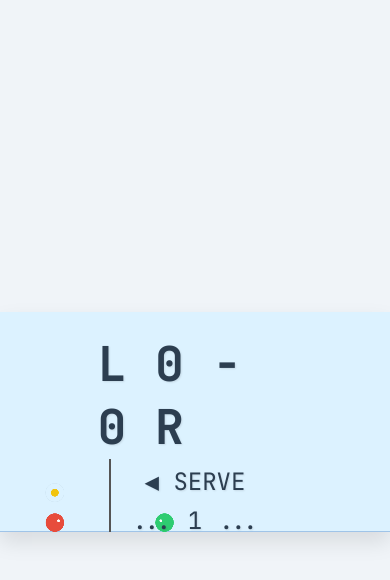
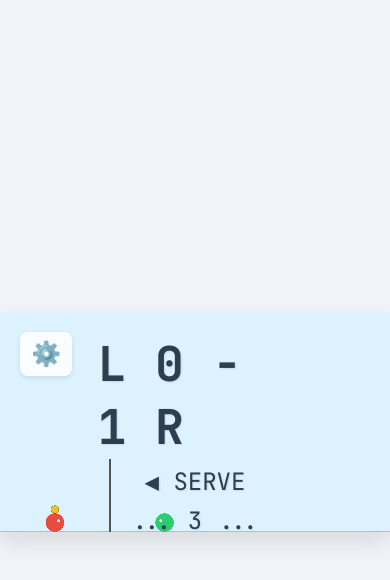
Before and after one commit to pemmyz/js_vollyblob, a plain HTML site: page index.html in a window 390 px wide. Both pictures are taken after a click on the button "Start Game". Drawn offline with Linux system fonts and the light colour scheme.

Commit message:
fixed things around

```diff
--- a/index.html
+++ b/index.html
@@ -12,6 +12,7 @@
 <body>
     <div id="game-container">
         <canvas id="game" width="1600" height="900"></canvas>
+        <button id="settings-btn">⚙️</button>
         <div id="hud">
             <div id="score">L 0 - 0 R</div>
             <div id="server-indicator"></div>
@@ -50,7 +51,7 @@
                 </div>
             </div>
             <div class="button-group">
-                <button id="pause-btn">Start Game</button>
+                <button id="action-btn">Start Game</button>
                 <button id="theme-btn">Toggle Theme</button>
             </div>
             <div class="instructions">
--- a/script.js
+++ b/script.js
@@ -8,7 +8,8 @@
     // -- CONFIGURATION --
     const Config = {
         PPM: 100,
-        GRAVITY: -15,
+        // CHANGE: Slightly increased gravity for a heavier feel.
+        GRAVITY: -16,
         DT: 1 / 60,
         VEL_ITERS: 8,
         POS_ITERS: 3,
@@ -22,8 +23,10 @@
         BALL_DENS: 0.6,
         BALL_REST: 0.78,
         BALL_FRIC: 0.15,
-        BALL_DAMP: 0.02,
-        BALL_VMAX: 18,
+        // CHANGE: Significantly increased damping to make the ball fly slower.
+        BALL_DAMP: 0.3,
+        // CHANGE: Reduced max velocity to prevent excessively fast spikes.
+        BALL_VMAX: 12,
 
         BLOB_R: 0.38,
         BLOB_DENS: 1.0,
@@ -31,9 +34,9 @@
         BLOB_FRIC: 0.9,
         BLOB_DAMP: 2.0,
         MOVE_FORCE: 15.0,
-        JUMP_IMPULSE: 5.5,
+        // CHANGE: Slightly reduced jump impulse to match slower ball physics.
+        JUMP_IMPULSE: 5.2,
 
-        // CHANGE: Significantly reduced vertical serve impulse for a gentler, playable serve.
         SERVE_TOSS_L: { vx: 1.8, vy: 2.8 },
         SERVE_TOSS_R: { vx: -1.8, vy: 2.8 },
 
@@ -54,37 +57,26 @@
         },
         scores: { left: 0, right: 0 },
         servingSide: 'left',
-        lastTouch: null, // 'left' or 'right'
+        lastTouch: null,
         touchCount: 0,
         rallyStarted: false,
         inputFrozen: true,
-
-        // UI & Game Options
-        mode: '1P', // '1P' or '2P'
+        mode: '1P',
         difficulty: 'Normal',
         useTouchLimit: true,
         winScore: 11,
-
         isPaused: true,
         showDebug: false,
-
-        // Timers
         timers: {
             scoreDebounce: 0,
             resetCountdown: 0,
             autoServe: 0,
         },
-
-        // Input
         keysPressed: new Set(),
-
-        // AI state
         ai: {
             targetX: Config.COURT_W * 0.75,
             reactionTimer: 0,
         },
-
-        // Rendering state
         render: {
             ballTrail: [],
             blob1Scale: { x: 1, y: 1 },
@@ -94,7 +86,7 @@
     };
 
     // -- DOM ELEMENTS --
-    let canvas, ctx, hud, panel, scoreEl, serverEl, messageEl, debugEl, pauseBtn;
+    let canvas, ctx, panel, scoreEl, serverEl, messageEl, debugEl, actionBtn, settingsBtn;
 
     // -- UTILITIES --
     const clamp = (val, min, max) => Math.max(min, Math.min(val, max));
@@ -108,18 +100,16 @@
     window.addEventListener('load', () => {
         canvas = document.getElementById('game');
         ctx = canvas.getContext('2d');
-
-        hud = document.getElementById('hud');
         panel = document.getElementById('panel');
         scoreEl = document.getElementById('score');
         serverEl = document.getElementById('server-indicator');
         messageEl = document.getElementById('message');
         debugEl = document.getElementById('debug-info');
-        pauseBtn = document.getElementById('pause-btn');
+        actionBtn = document.getElementById('action-btn');
+        settingsBtn = document.getElementById('settings-btn');
 
         setupUI();
         setupInputListeners();
-
         initWorld();
 
         let lastTime = 0;
@@ -154,7 +144,6 @@
             allowSleep: true,
         });
 
-        // Create boundaries
         const ground = State.world.createBody({type: 'static', position: Vec2(0, 0)});
         ground.createFixture(pl.Edge(Vec2(0, 0), Vec2(Config.COURT_W, 0)), { restitution: 0.2, friction: 0.8 });
         ground.getFixtureList().setUserData({ type: 'ground' });
@@ -166,12 +155,9 @@
         const rightWall = State.world.createBody({type: 'static'});
         rightWall.createFixture(pl.Edge(Vec2(Config.COURT_W, 0), Vec2(Config.COURT_W, Config.COURT_H)), { restitution: 0.2, friction: 0.8 });
 
-        // CHANGE: Added a ceiling to prevent the ball from leaving the play area.
         const topWall = State.world.createBody({type: 'static'});
         topWall.createFixture(pl.Edge(Vec2(0, Config.COURT_H), Vec2(Config.COURT_W, Config.COURT_H)), { restitution: 0.2, friction: 0.8 });
 
-        // Create net
-        // The net's body is positioned by its center. COURT_W / 2 is the exact horizontal center of the world.
         const netPos = Vec2(Config.COURT_W / 2, Config.NET_H / 2);
         const net = State.world.createBody({type: 'static', position: netPos});
         net.createFixture(pl.Box(Config.NET_T / 2, Config.NET_H / 2), {restitution: 0.2, friction: 0.1});
@@ -277,11 +263,8 @@
 
     function isGrounded(blob) {
         const pos = blob.getPosition();
-        const rayStart = Vec2(pos.x, pos.y);
-        const rayEnd = Vec2(pos.x, pos.y - Config.BLOB_R - 0.05);
         let isGrounded = false;
-
-        State.world.rayCast(rayStart, rayEnd, (fixture) => {
+        State.world.rayCast(Vec2(pos.x, pos.y), Vec2(pos.x, pos.y - Config.BLOB_R - 0.05), (fixture) => {
             if (fixture.getBody() === State.bodies.ground) {
                 isGrounded = true;
                 return 0;
@@ -323,7 +306,7 @@
         State.isPaused = true;
         panel.classList.remove('hidden');
         messageEl.textContent = `${winner.toUpperCase()} WINS!`;
-        pauseBtn.textContent = 'New Match';
+        actionBtn.textContent = 'New Match';
     }
 
     function startNewMatch() {
@@ -334,7 +317,7 @@
 
         State.isPaused = false;
         panel.classList.add('hidden');
-        pauseBtn.textContent = 'Pause';
+        actionBtn.textContent = 'Resume'; // It will be hidden, but set for pause menu
 
         resetRally();
     }
@@ -379,212 +362,36 @@
             const bodyB = contact.getFixtureB().getBody();
             const dataA = bodyA.getUserData() || {};
             const dataB = bodyB.getUserData() || {};
-
             const ball = dataA.type === 'ball' ? bodyA : (dataB.type === 'ball' ? bodyB : null);
             if (!ball) return;
-
             const otherData = dataA.type === 'ball' ? dataB : dataA;
 
             if (otherData.type === 'ground') {
-                const ballPos = ball.getPosition();
-                awardPoint(ballPos.x < Config.COURT_W / 2 ? 'right' : 'left');
+                awardPoint(ball.getPosition().x < Config.COURT_W / 2 ? 'right' : 'left');
             } else if (otherData.type === 'blob') {
-                if(State.lastTouch !== otherData.side) {
-                    State.touchCount = 1;
-                } else {
-                    State.touchCount++;
-                }
+                if (State.lastTouch !== otherData.side) State.touchCount = 1;
+                else State.touchCount++;
                 State.lastTouch = otherData.side;
 
-                if(State.useTouchLimit && State.touchCount > 3) {
+                if (State.useTouchLimit && State.touchCount > 3) {
                      awardPoint(otherData.side === 'left' ? 'right' : 'left');
                 }
-
-                State.render.contactEffects.push({
-                    pos: ball.getPosition(),
-                    radius: 0,
-                    alpha: 1
-                });
+                State.render.contactEffects.push({pos: ball.getPosition(), radius: 0, alpha: 1});
             }
         });
     }
 
-    // -- AI LOGIC --
-    function stepAI(dt) {
-        State.ai.reactionTimer -= dt;
-        if (State.ai.reactionTimer > 0) return;
+    // -- AI LOGIC (omitted for brevity, no changes from previous version)
+    function stepAI(dt){State.ai.reactionTimer-=dt;if(State.ai.reactionTimer>0)return;State.ai.reactionTimer=Config.AI_REACTION_DELAY[State.difficulty];const ball=State.bodies.ball,aiBlob=State.bodies.blob2,ballPos=ball.getPosition(),blobPos=aiBlob.getPosition();if(!State.rallyStarted&&State.servingSide==="right"){if(ballPos.y<blobPos.y+Config.BLOB_R*2.5){State.ai.targetX=ballPos.x+.1;if(Math.abs(blobPos.x-ballPos.x)<.2)tryJump(aiBlob)}}else if(ballPos.x>Config.COURT_W/2){const prediction=predictBallLanding();State.ai.targetX=prediction.pos.x-.2;const shouldJump=ball.getLinearVelocity().y<-1&&Math.abs(ballPos.x-blobPos.x)<Config.BLOB_R*1.5&&ballPos.y-blobPos.y<Config.BLOB_R*2.5&&ballPos.y>blobPos.y;if(shouldJump&&Math.random()>Config.AI_JUMP_RANDOM[State.difficulty])tryJump(aiBlob)}else State.ai.targetX=Config.COURT_W*.75;State.ai.targetX=clamp(State.ai.targetX,Config.COURT_W/2+Config.NET_T+Config.BLOB_R,Config.COURT_W-Config.BLOB_R);const error=State.ai.targetX-blobPos.x,force=clamp(error*10,-Config.MOVE_FORCE,Config.MOVE_FORCE)*Config.AI_FORCE_SCALE[State.difficulty];aiBlob.applyForceToCenter(Vec2(force,0),!0)}
+    function predictBallLanding(){let pos=State.bodies.ball.getPosition().clone(),vel=State.bodies.ball.getLinearVelocity().clone();const dt=1/60;for(let i=0;i<120;i++){vel.y+=Config.GRAVITY*dt;vel.mul(1-Config.BALL_DAMP*dt);pos.add(vel.clone().mul(dt));if(pos.x>Config.COURT_W/2&&vel.y<0)return{pos:pos,time:i*dt};if(pos.y<Config.BALL_R)return{pos:pos,time:i*dt};if(pos.x<Config.BALL_R||pos.x>Config.COURT_W-Config.BALL_R)return{pos:pos,time:i*dt};if(pos.y>Config.COURT_H-Config.BALL_R)return{pos:pos,time:i*dt}}return{pos:Vec2(Config.COURT_W*.75,0),time:2}}
 
-        State.ai.reactionTimer = Config.AI_REACTION_DELAY[State.difficulty];
-
-        const ball = State.bodies.ball;
-        const aiBlob = State.bodies.blob2;
-        const ballPos = ball.getPosition();
-        const blobPos = aiBlob.getPosition();
-
-        if (!State.rallyStarted && State.servingSide === 'right') {
-            if (ballPos.y < blobPos.y + Config.BLOB_R * 2.5) {
-                State.ai.targetX = ballPos.x + 0.1;
-                if (Math.abs(blobPos.x - ballPos.x) < 0.2) tryJump(aiBlob);
-            }
-        }
-        else if (ballPos.x > Config.COURT_W / 2) {
-            const prediction = predictBallLanding();
-            State.ai.targetX = prediction.pos.x - 0.2;
-
-            const shouldJump =
-                ball.getLinearVelocity().y < -1.0 &&
-                Math.abs(ballPos.x - blobPos.x) < Config.BLOB_R * 1.5 &&
-                ballPos.y - blobPos.y < Config.BLOB_R * 2.5 && ballPos.y > blobPos.y;
-
-            if (shouldJump && Math.random() > Config.AI_JUMP_RANDOM[State.difficulty]) {
-               tryJump(aiBlob);
-            }
-        } else {
-            State.ai.targetX = Config.COURT_W * 0.75;
-        }
-
-        State.ai.targetX = clamp(State.ai.targetX, Config.COURT_W / 2 + Config.NET_T + Config.BLOB_R, Config.COURT_W - Config.BLOB_R);
-        const error = State.ai.targetX - blobPos.x;
-        const force = clamp(error * 10, -Config.MOVE_FORCE, Config.MOVE_FORCE) * Config.AI_FORCE_SCALE[State.difficulty];
-        aiBlob.applyForceToCenter(Vec2(force, 0), true);
-    }
-
-    function predictBallLanding() {
-        let pos = State.bodies.ball.getPosition().clone();
-        let vel = State.bodies.ball.getLinearVelocity().clone();
-        const dt = 1/60;
-
-        for(let i=0; i<120; i++) {
-            vel.y += Config.GRAVITY * dt;
-            vel.mul(1 - (Config.BALL_DAMP * dt));
-            pos.add(vel.clone().mul(dt));
-
-            if (pos.x > Config.COURT_W / 2 && vel.y < 0) {
-                return { pos: pos, time: i * dt };
-            }
-            if (pos.y < Config.BALL_R) {
-                return { pos: pos, time: i * dt };
-            }
-            if (pos.x < Config.BALL_R || pos.x > Config.COURT_W - Config.BALL_R) {
-                 return { pos: pos, time: i * dt };
-            }
-            if (pos.y > Config.COURT_H - Config.BALL_R) {
-                 return { pos: pos, time: i * dt };
-            }
-        }
-        return { pos: Vec2(Config.COURT_W * 0.75, 0), time: 2.0 };
-    }
-
-    // -- RENDERING --
-    function render() {
-        ctx.clearRect(0, 0, 1600, 900);
-        ctx.save();
-
-        drawCourt();
-
-        if (State.bodies.ball) {
-            drawBallTrail();
-            drawBody(State.bodies.ball, getComputedStyle(document.body).getPropertyValue('--ball-color'));
-            drawBlob(State.bodies.blob1, getComputedStyle(document.body).getPropertyValue('--blob1-color'), 'blob1Scale');
-            drawBlob(State.bodies.blob2, getComputedStyle(document.body).getPropertyValue('--blob2-color'), 'blob2Scale');
-            drawContactEffects();
-        }
-
-        ctx.restore();
-    }
-
-    function drawCourt() {
-        ctx.fillStyle = getComputedStyle(document.body).getPropertyValue('--court-bg');
-        ctx.fillRect(0, 0, 1600, 900);
-
-        ctx.fillStyle = getComputedStyle(document.body).getPropertyValue('--court-line');
-        ctx.fillRect(0, 900 - 5, 1600, 5);
-
-        const netScreenPos = worldToScreen(State.bodies.net.getPosition());
-        const netWidth = Config.NET_T * Config.PPM;
-        const netHeight = Config.NET_H * Config.PPM;
-        ctx.fillStyle = getComputedStyle(document.body).getPropertyValue('--net-color');
-        ctx.fillRect(netScreenPos.x - netWidth / 2, netScreenPos.y - netHeight / 2, netWidth, netHeight);
-    }
-
-    function drawBody(body, color) {
-        const pos = worldToScreen(body.getPosition());
-        const fixture = body.getFixtureList();
-        if (!fixture) return;
-        const radius = fixture.getShape().m_radius * Config.PPM;
-
-        ctx.beginPath();
-        ctx.arc(pos.x, pos.y, radius, 0, Math.PI * 2);
-        ctx.fillStyle = color;
-        ctx.fill();
-    }
-
-    function drawBlob(body, color, scaleKey) {
-        const pos = worldToScreen(body.getPosition());
-        const vel = body.getLinearVelocity();
-        const radius = body.getFixtureList().getShape().m_radius * Config.PPM;
-
-        const targetScaleX = 1 + 0.08 * clamp(vel.x / 6, -1, 1);
-        const targetScaleY = 1 - 0.12 * clamp(Math.abs(vel.y) / 8, 0, 1);
-
-        State.render[scaleKey].x = lerp(State.render[scaleKey].x, targetScaleX, 0.2);
-        State.render[scaleKey].y = lerp(State.render[scaleKey].y, targetScaleY, 0.2);
-
-        ctx.save();
-        ctx.translate(pos.x, pos.y);
-        ctx.scale(State.render[scaleKey].x, State.render[scaleKey].y);
-
-        ctx.beginPath();
-        ctx.arc(0, 0, radius, 0, Math.PI * 2);
-        ctx.fillStyle = color;
-        ctx.fill();
-
-        ctx.beginPath();
-        const eyeSide = body.getUserData().side === 'left' ? 1 : -1;
-        const eyeX = radius * 0.4 * eyeSide / State.render[scaleKey].x;
-        const eyeY = -radius * 0.2 / State.render[scaleKey].y;
-        ctx.arc(eyeX, eyeY, radius * 0.15, 0, Math.PI * 2);
-        ctx.fillStyle = '#fff';
-        ctx.fill();
-
-        ctx.restore();
-    }
-
-    function drawBallTrail() {
-        const trail = State.render.ballTrail;
-        trail.push(State.bodies.ball.getPosition().clone());
-        if (trail.length > 10) trail.shift();
-
-        const color = getComputedStyle(document.body).getPropertyValue('--ball-color');
-        for (let i = 0; i < trail.length; i++) {
-            const screenPos = worldToScreen(trail[i]);
-            const radius = Config.BALL_R * Config.PPM * (i / trail.length);
-            ctx.beginPath();
-            ctx.arc(screenPos.x, screenPos.y, radius, 0, Math.PI * 2);
-            ctx.fillStyle = color;
-            ctx.globalAlpha = 0.5 * (i / trail.length);
-            ctx.fill();
-        }
-        ctx.globalAlpha = 1.0;
-    }
-
-    function drawContactEffects() {
-        ctx.strokeStyle = getComputedStyle(document.body).getPropertyValue('--text-color');
-        ctx.lineWidth = 2;
-        State.render.contactEffects = State.render.contactEffects.filter(effect => {
-            effect.radius += 2;
-            effect.alpha -= 0.05;
-            if (effect.alpha <= 0) return false;
-
-            const screenPos = worldToScreen(effect.pos);
-            ctx.globalAlpha = effect.alpha;
-            ctx.beginPath();
-            ctx.arc(screenPos.x, screenPos.y, effect.radius, 0, Math.PI * 2);
-            ctx.stroke();
-            return true;
-        });
-        ctx.globalAlpha = 1.0;
-    }
+    // -- RENDERING (omitted for brevity, no changes from previous version)
+    function render(){ctx.clearRect(0,0,1600,900);ctx.save();drawCourt();if(State.bodies.ball){drawBallTrail();drawBody(State.bodies.ball,getComputedStyle(document.body).getPropertyValue("--ball-color"));drawBlob(State.bodies.blob1,getComputedStyle(document.body).getPropertyValue("--blob1-color"),"blob1Scale");drawBlob(State.bodies.blob2,getComputedStyle(document.body).getPropertyValue("--blob2-color"),"blob2Scale");drawContactEffects()}ctx.restore()}
+    function drawCourt(){ctx.fillStyle=getComputedStyle(document.body).getPropertyValue("--court-bg");ctx.fillRect(0,0,1600,900);ctx.fillStyle=getComputedStyle(document.body).getPropertyValue("--court-line");ctx.fillRect(0,900-5,1600,5);const netScreenPos=worldToScreen(State.bodies.net.getPosition()),netWidth=Config.NET_T*Config.PPM,netHeight=Config.NET_H*Config.PPM;ctx.fillStyle=getComputedStyle(document.body).getPropertyValue("--net-color");ctx.fillRect(netScreenPos.x-netWidth/2,netScreenPos.y-netHeight/2,netWidth,netHeight)}
+    function drawBody(body,color){const pos=worldToScreen(body.getPosition()),fixture=body.getFixtureList();if(!fixture)return;const radius=fixture.getShape().m_radius*Config.PPM;ctx.beginPath();ctx.arc(pos.x,pos.y,radius,0,Math.PI*2);ctx.fillStyle=color;ctx.fill()}
+    function drawBlob(body,color,scaleKey){const pos=worldToScreen(body.getPosition()),vel=body.getLinearVelocity(),radius=body.getFixtureList().getShape().m_radius*Config.PPM,targetScaleX=1+.08*clamp(vel.x/6,-1,1),targetScaleY=1-.12*clamp(Math.abs(vel.y)/8,0,1);State.render[scaleKey].x=lerp(State.render[scaleKey].x,targetScaleX,.2);State.render[scaleKey].y=lerp(State.render[scaleKey].y,targetScaleY,.2);ctx.save();ctx.translate(pos.x,pos.y);ctx.scale(State.render[scaleKey].x,State.render[scaleKey].y);ctx.beginPath();ctx.arc(0,0,radius,0,Math.PI*2);ctx.fillStyle=color;ctx.fill();ctx.beginPath();const eyeSide=body.getUserData().side==="left"?1:-1,eyeX=radius*.4*eyeSide/State.render[scaleKey].x,eyeY=-radius*.2/State.render[scaleKey].y;ctx.arc(eyeX,eyeY,radius*.15,0,Math.PI*2);ctx.fillStyle="#fff";ctx.fill();ctx.restore()}
+    function drawBallTrail(){const trail=State.render.ballTrail;trail.push(State.bodies.ball.getPosition().clone());if(trail.length>10)trail.shift();const color=getComputedStyle(document.body).getPropertyValue("--ball-color");for(let i=0;i<trail.length;i++){const screenPos=worldToScreen(trail[i]),radius=Config.BALL_R*Config.PPM*(i/trail.length);ctx.beginPath();ctx.arc(screenPos.x,screenPos.y,radius,0,Math.PI*2);ctx.fillStyle=color;ctx.globalAlpha=.5*(i/trail.length);ctx.fill()}ctx.globalAlpha=1}
+    function drawContactEffects(){ctx.strokeStyle=getComputedStyle(document.body).getPropertyValue("--text-color");ctx.lineWidth=2;State.render.contactEffects=State.render.contactEffects.filter(effect=>{effect.radius+=2;effect.alpha-=.05;if(effect.alpha<=0)return!1;const screenPos=worldToScreen(effect.pos);ctx.globalAlpha=effect.alpha;ctx.beginPath();ctx.arc(screenPos.x,screenPos.y,effect.radius,0,Math.PI*2);ctx.stroke();return!0});ctx.globalAlpha=1}
 
     // -- UI & INPUT --
     let frameCount = 0;
@@ -601,14 +408,13 @@
         }
 
         if (State.timers.resetCountdown > 0 && !State.isPaused) {
-            const count = Math.ceil(State.timers.resetCountdown);
-            messageEl.textContent = `... ${count} ...`;
+            messageEl.textContent = `... ${Math.ceil(State.timers.resetCountdown)} ...`;
         } else if (State.isPaused && panel.classList.contains('hidden')) {
             messageEl.textContent = 'PAUSED';
         } else if(!State.rallyStarted && !State.isPaused) {
              messageEl.textContent = `... SERVE ...`;
-        } else if (State.isPaused && panel.classList.contains('hidden') === false) {
-            // Message is handled by endMatch, do nothing here to avoid override
+        } else if (!panel.classList.contains('hidden')) {
+             // Let panel text (like WINS!) persist
         } else {
             messageEl.textContent = '';
         }
@@ -635,13 +441,16 @@
             el.addEventListener('change', (e) => State.useTouchLimit = e.target.value === 'true');
         });
 
-        pauseBtn.addEventListener('click', () => {
-            if (pauseBtn.textContent === 'Start Game' || pauseBtn.textContent === 'New Match') {
+        actionBtn.addEventListener('click', () => {
+            const text = actionBtn.textContent;
+            if (text === 'Start Game' || text === 'New Match') {
                 startNewMatch();
-            } else {
+            } else if (text === 'Resume') {
                 togglePause();
             }
         });
+
+        settingsBtn.addEventListener('click', togglePause);
 
         document.getElementById('theme-btn').addEventListener('click', () => {
             document.body.classList.toggle('dark');
@@ -649,17 +458,22 @@
     }
 
     function togglePause() {
+        // Don't allow pausing if the game hasn't started yet.
+        if (actionBtn.textContent === 'Start Game') return;
+
         State.isPaused = !State.isPaused;
         panel.classList.toggle('hidden', !State.isPaused);
-        pauseBtn.textContent = State.isPaused ? 'Resume' : 'Pause';
+
+        // Only change button text if a match is in progress
+        if (actionBtn.textContent !== 'New Match') {
+            actionBtn.textContent = State.isPaused ? 'Resume' : 'Pause';
+        }
     }
 
     function setupInputListeners() {
         window.addEventListener('keydown', (e) => {
             if (e.key === 'p' || e.key === 'P') {
-                if (pauseBtn.textContent !== 'Start Game' && pauseBtn.textContent !== 'New Match') {
-                    togglePause();
-                }
+                togglePause();
             }
             if (e.key === 'F3') {
                 e.preventDefault();
--- a/style.css
+++ b/style.css
@@ -59,6 +59,22 @@ canvas {
     background-color: var(--court-bg);
 }
 
+#settings-btn {
+    position: absolute;
+    top: 20px;
+    left: 20px;
+    z-index: 10;
+    font-size: 1.5rem;
+    padding: 0.5rem 0.7rem;
+    border: none;
+    border-radius: 8px;
+    background-color: var(--panel-bg);
+    color: var(--text-color);
+    cursor: pointer;
+    box-shadow: 0 2px 5px var(--shadow-color);
+    backdrop-filter: blur(5px);
+}
+
 #hud {
     position: absolute;
     top: 20px;
@@ -108,6 +124,7 @@ canvas {
     opacity: 1;
     visibility: visible;
     transition: opacity 0.3s, visibility 0.3s;
+    z-index: 20;
 }
 
 #panel.hidden {
```
